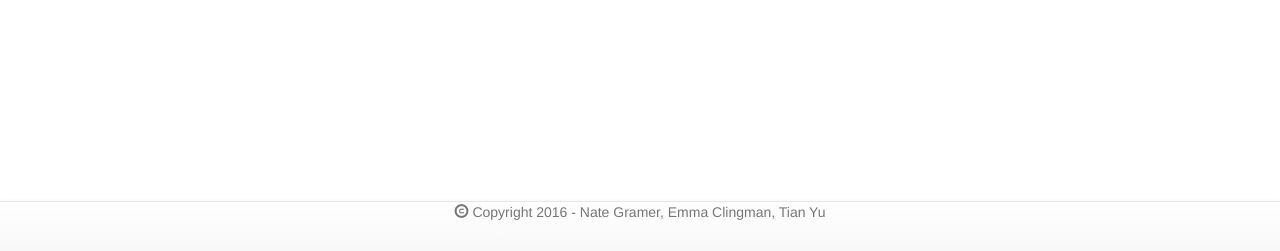
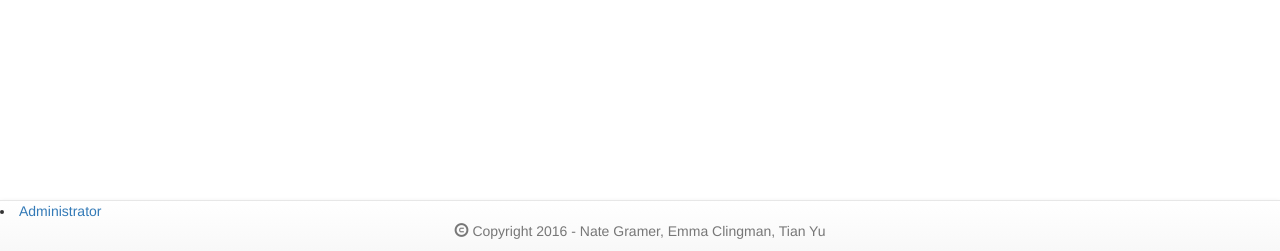
Before and after one commit to InformaticsProjectSpring2016/project, a PHP site: page /index.php in a window 1280 px wide. Shown: the part 549-800 px from the top of the page. Run offline with PHP 8.4, Linux system fonts and the light colour scheme; some libraries are stand-ins or nearby versions.

Commit message:
Update footer.php

```diff
--- a/footer.php
+++ b/footer.php
@@ -1,5 +1,6 @@
 	<!--footer-->
 	<div class ="navbar navbar-default navbar-fixed-bottom">
+		<li class="active"><a href="#">Administrator</a></li>
 		<div class = "container">
 			<p class="text-center text-muted"><span class="glyphicon glyphicon-copyright-mark"></span> Copyright 2016 - Nate Gramer, Emma Clingman, Tian Yu</p>
 		</div>
```
